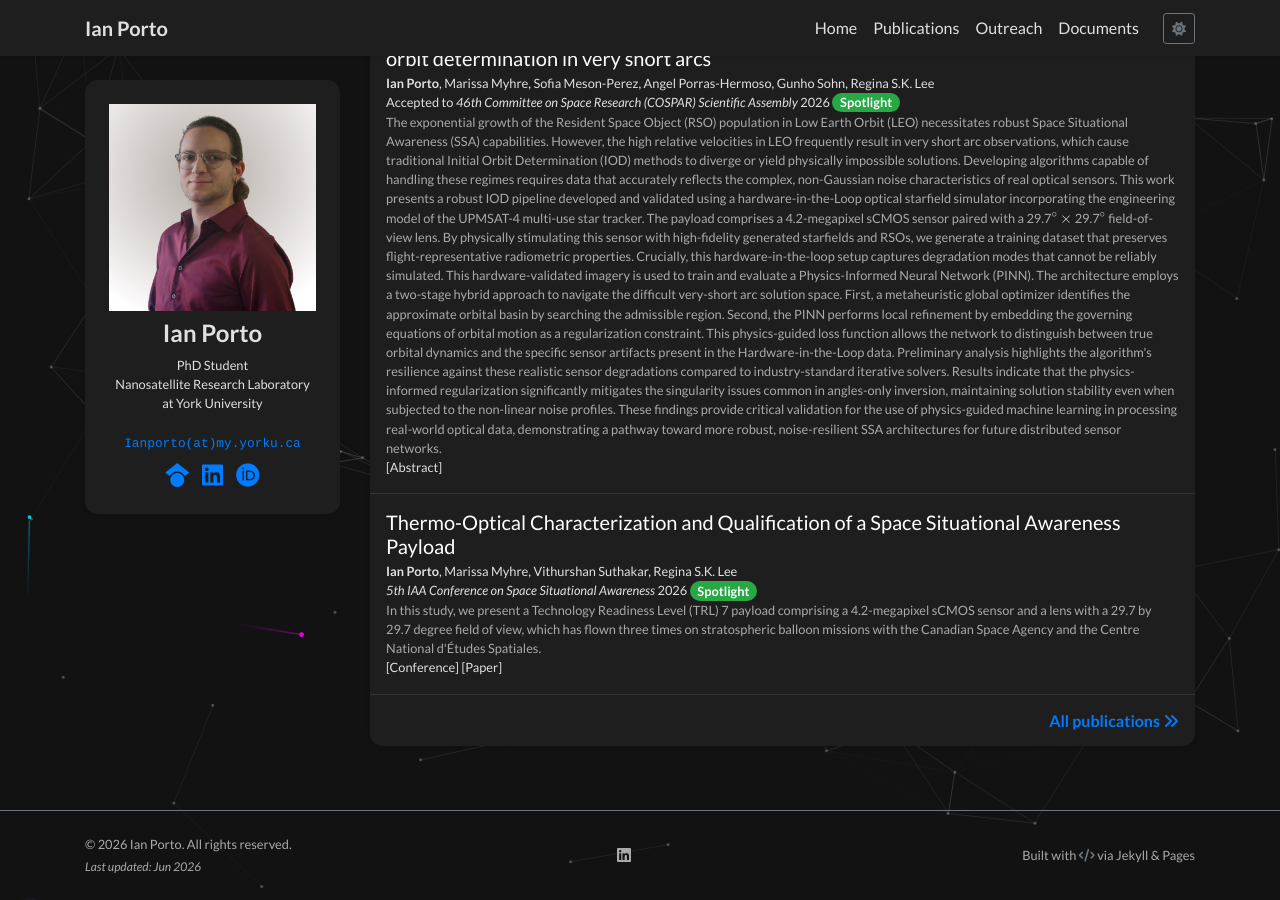
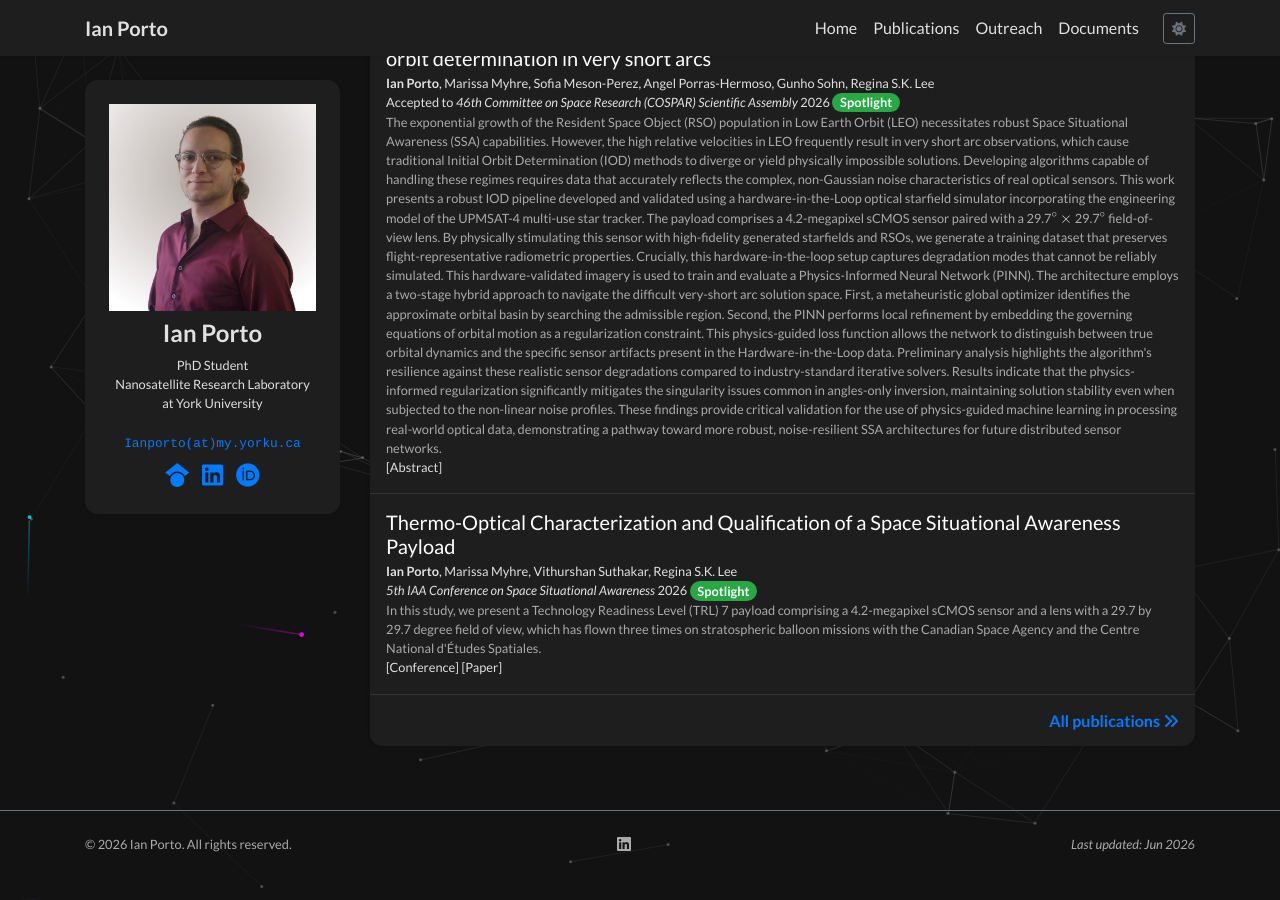
Before and after one commit to Ianpestrella/ianpestrella.github.io, a Jekyll site: the page built from index.html, in a window 1280 px wide and 900 px high, scrolled down 1243 px. Built offline with Jekyll 4.4.1, drawn with Linux system fonts in a browser that asks for light colours; nearby versions of some CDN libraries; a style sheet for code colours, icons or effects is not loaded; after the commit the page ends 2121 px from its top, so only the background shows below that.

Commit message:
Update footer.html

```diff
--- a/_includes/footer.html
+++ b/_includes/footer.html
@@ -4,9 +4,6 @@
 
             <div class="col-md-4 text-center text-md-left mb-2 mb-md-0">
                 <span>&copy; {{ "now" | date: "%Y" }} Ian Porto. All rights reserved.</span>
-                <div class="text-muted extra-small mt-1" style="font-size: 0.75rem;">
-                    <i>Last updated: {{ "now" | date: "%b %Y" }}</i>
-                </div>
             </div>
 
             <div class="col-md-4 text-center mb-2 mb-md-0">
@@ -19,7 +16,7 @@
 
             <div class="col-md-4 text-center text-md-right">
                 <span style="font-size: 0.8rem;">
-                    Built with <i class="fas fa-code text-secondary"></i> via Jekyll &amp; Pages
+                    <i>Last updated: {{ "now" | date: "%b %Y" }}</i>
                 </span>
             </div>
 
```
